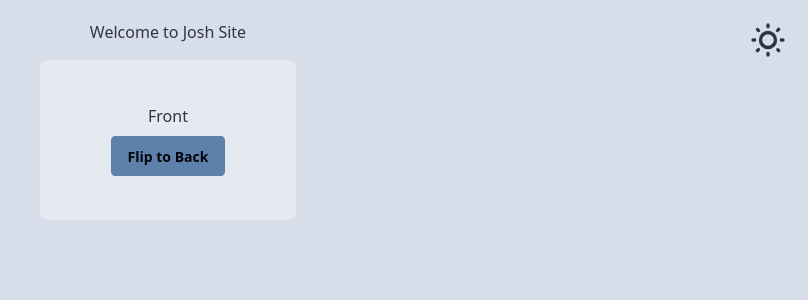
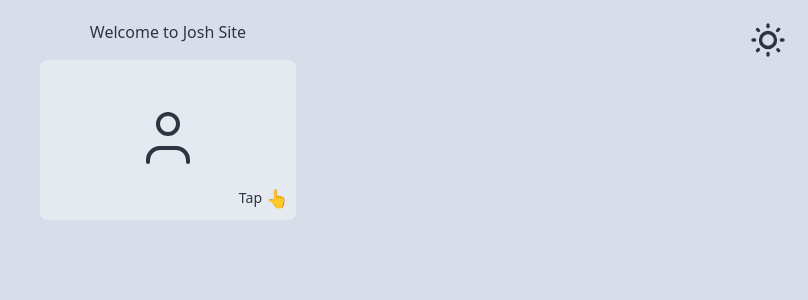
Before and after one commit to SE-Josh/my-site, a Next.js app: page / in a window 1280 px wide. Shown: the top 300 px of the page, without its empty margins (472-1280 px from the left). Built offline with nearby package versions, Linux system fonts and the light colour scheme.

Commit message:
feat: update FlipCard with avatar tap prompt

```diff
--- a/components/FlipCard/FlipCard.tsx
+++ b/components/FlipCard/FlipCard.tsx
@@ -10,12 +10,36 @@ export default function FlipCard() {
         className="relative h-full w-full transition-transform duration-500 [transform-style:preserve-3d]"
         style={{ transform: flipped ? "rotateY(180deg)" : "rotateY(0deg)" }}
       >
-        <div className="absolute inset-0 flex flex-col items-center justify-center gap-2 rounded-box bg-base-200 [backface-visibility:hidden]">
-          <span>Front</span>
-          <button className="btn btn-primary" onClick={() => setFlipped(true)}>
-            Flip to Back
-          </button>
+        {/* Front Side */}
+        <div
+          className="absolute inset-0 flex items-center justify-center rounded-box bg-base-200 [backface-visibility:hidden] cursor-pointer"
+          onClick={() => setFlipped(true)}
+        >
+          {/* User Avatar Icon */}
+          <svg
+            xmlns="http://www.w3.org/2000/svg"
+            viewBox="0 0 24 24"
+            fill="none"
+            stroke="currentColor"
+            className="h-16 w-16"
+          >
+            <path
+              strokeLinecap="round"
+              strokeLinejoin="round"
+              strokeWidth={1.5}
+              d="M15.75 6a3.75 3.75 0 11-7.5 0 3.75 3.75 0 017.5 0zM4.5 20.25v-.75A4.5 4.5 0 019 15h6a4.5 4.5 0 014.5 4.5v.75"
+            />
+          </svg>
+          {/* Tap hint */}
+          <div className="absolute bottom-2 right-2 flex items-center gap-1 text-sm">
+            <span>Tap</span>
+            <span className="text-lg" role="img" aria-label="tap gesture">
+              👆
+            </span>
+          </div>
         </div>
+
+        {/* Back Side */}
         <div
           className="absolute inset-0 flex flex-col items-center justify-center gap-2 rounded-box bg-base-200 [backface-visibility:hidden]"
           style={{ transform: "rotateY(180deg)" }}
```
